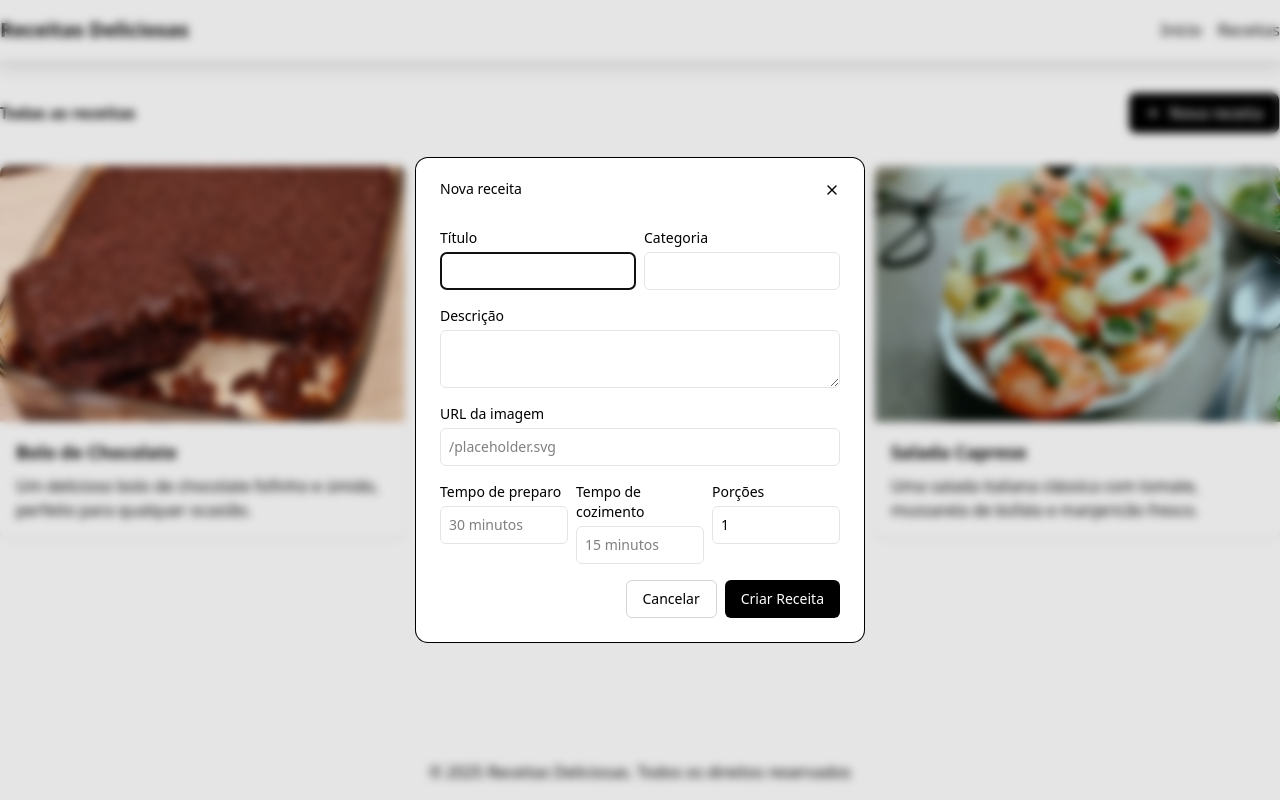
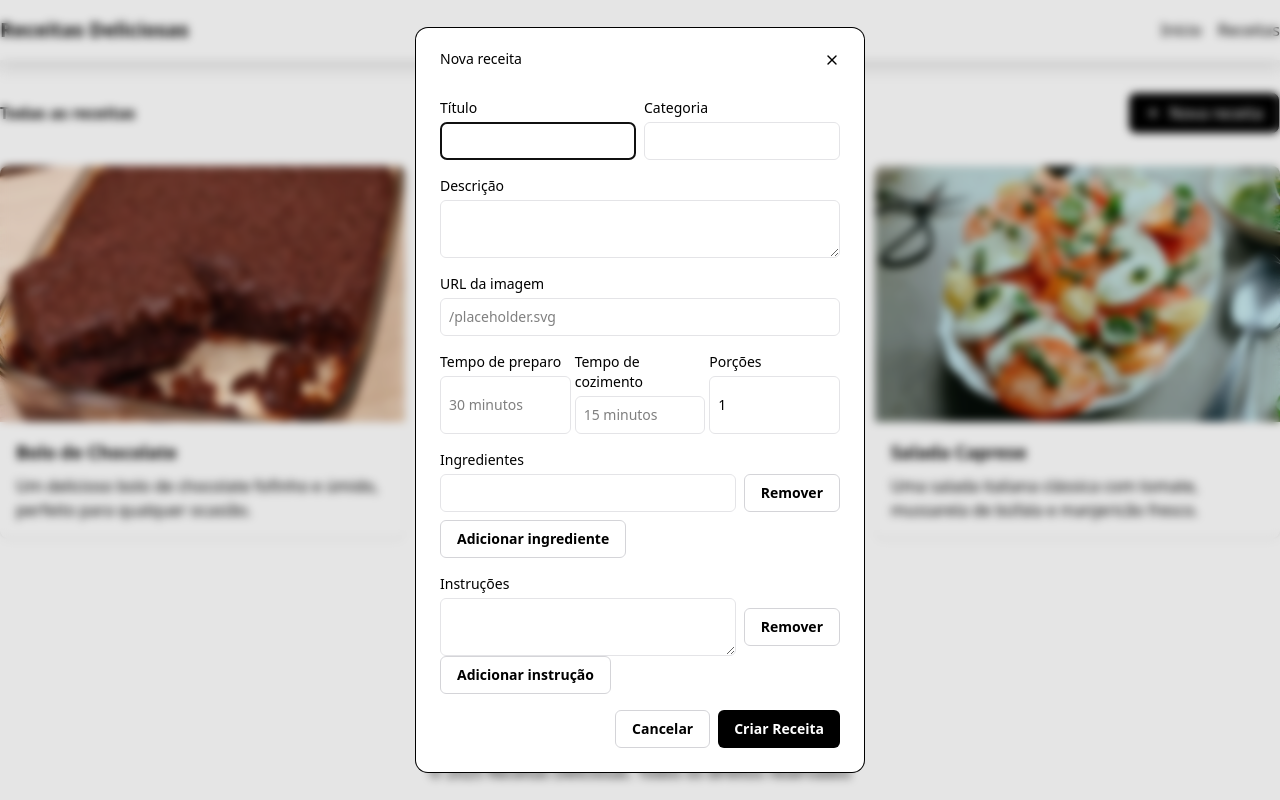
Before and after one commit to lumaiasl/pagina-receita, a Next.js app: page /receitas in a window 1280 px wide. Both pictures are taken after a click on the button "Nova receita". Built offline with nearby package versions, Linux system fonts and the light colour scheme.

Commit message:
feat: setup adicionar e remover ingredientes e instruções do form

```diff
--- a/src/components/RecipeFormModal/index.tsx
+++ b/src/components/RecipeFormModal/index.tsx
@@ -25,7 +25,7 @@
         onClose()
     }
 
-    const inputStyle = "p-2 border border-zinc-200 rounded-md"
+    const inputStyle = "p-2 border border-zinc-200 rounded-md grow"
 
     return (
         <Dialog open={isOpen} onOpenChange={onClose}>
@@ -68,13 +68,12 @@
                             {errors.imageUrl ? <span className="text-red-500 text-sm">{errors.imageUrl.message}</span> : null}
                     </div>
 
-                    <div className="grid grid-cols-3 gap-2">
+                    <div className="grid grid-cols-3 gap-1">
                         {/* Tempo de preparo */}
                         <div className="flex flex-col gap-1">
                             <label htmlFor="prepTime">Tempo de preparo</label>
                             <input className={inputStyle} type="text" id="prepTime" placeholder="30 minutos" {...register("prepTime")} />
                             {errors.prepTime ? <span className="text-red-500 text-sm">{errors.prepTime.message}</span> : null}
-
                         </div>
 
                         {/* tempo de cozimento */}
@@ -82,7 +81,6 @@
                             <label htmlFor="cookTime">Tempo de cozimento</label>
                             <input className={inputStyle} type="text" id="cookTime" placeholder="15 minutos" {...register("cookTime")} />
                             {errors.cookTime ? <span className="text-red-500 text-sm">{errors.cookTime.message}</span> : null}
-
                         </div>
 
                         {/* Porções */}
@@ -90,13 +88,38 @@
                             <label htmlFor="servings">Porções</label>
                             <input className={inputStyle} type="text" id="servings" defaultValue={1} {...register("servings")} />
                             {errors.servings ? <span className="text-red-500 text-sm">{errors.servings.message}</span> : null}
+                        </div>
+                    </div>
 
+                    {/* Ingredientes */}
+                    <div className="flex flex-col gap-1">
+                        <label htmlFor="ingredients">Ingredientes</label>
+                        <div className="flex flex-col gap-2">
+                            <div className="flex w-full gap-2">
+                                <input id="ingredients" type="text" className={inputStyle}/>
+                                <button type="button" className="bg-white border border-zinc-300 rounded-md font-semibold hover:bg-gray-200 transition-colors px-4 py-2">Remover</button>
+                            </div>
+
+                            <button type="button" className="bg-white border border-zinc-300 rounded-md font-semibold hover:bg-gray-200 transition-colors px-4 py-2 w-fit">Adicionar ingrediente</button>
+                        </div>
+                    </div>
+
+                    {/* Instruções */}
+                    <div className="flex flex-col gap-1">
+                        <label htmlFor="instructions">Instruções</label>
+                        <div>
+                            <div className="flex w-full gap-2 items-center">
+                                <textarea id="instructions" className={inputStyle}/>
+                                <button type="button" className="bg-white border border-zinc-300 rounded-md font-semibold hover:bg-gray-200 transition-colors px-4 py-2 h-fit">Remover</button>
+                            </div>
+
+                            <button type="button" className="bg-white border border-zinc-300 rounded-md font-semibold hover:bg-gray-200 transition-colors px-4 py-2 w-fit">Adicionar instrução</button>
                         </div>
                     </div>
 
                     <div className="flex gap-2 self-end">
-                        <button type="button" onClick={onClose} className="bg-white border border-zinc-300 rounded-md hover:bg-gray-200 transition-colors px-4 py-2">Cancelar</button>
-                        <button type="submit" className="bg-black text-white rounded-md hover:bg-gray-900 transition-colors px-4 py-2">Criar Receita</button>
+                        <button type="button" onClick={onClose} className="bg-white border border-zinc-300 font-semibold rounded-md hover:bg-gray-200 transition-colors px-4 py-2">Cancelar</button>
+                        <button type="submit" className="bg-black text-white rounded-md hover:bg-gray-900 font-semibold transition-colors px-4 py-2">Criar Receita</button>
                     </div>
                 </form>
             </DialogContent>
```
